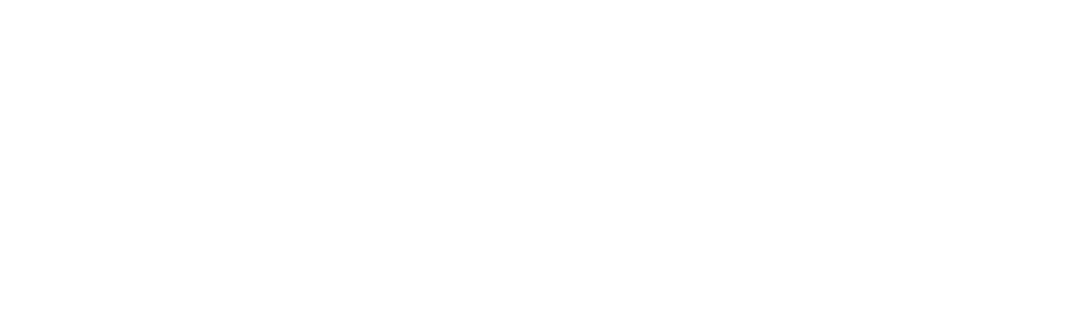
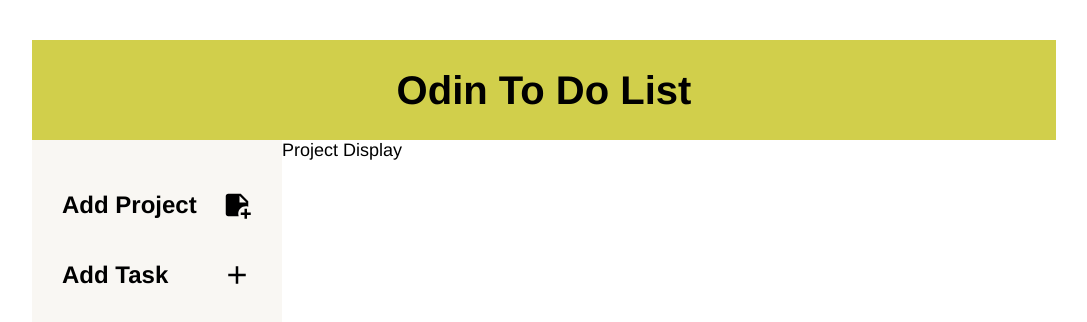
Before and after one commit to gtpWebDev/odin-6-to-do-list, a website built with webpack: page src/template.html in a window 1280 px wide. Shown: the whole page, without its empty margins (96-1183 px from the left). Built offline with nearby package versions, Linux system fonts and the light colour scheme.

Commit message:
Add main page sidebar structure
Sidebar structure added with add project and add task options

```diff
--- /dev/null
+++ b/src/generateDOM.js
@@ -0,0 +1,47 @@
+import NotePlusIcon from "./note-plus.svg"
+import PlusIcon from "./plus.svg"
+
+
+function pageLoad() {
+
+  loadSideBar();
+
+
+}
+
+
+function loadSideBar() {
+
+  const sidebar = document.querySelector("#sidebar");
+
+  const addProject = constructSidebarItem("Add Project",NotePlusIcon)
+  sidebar.appendChild(addProject);
+
+  const addTask = constructSidebarItem("Add Task",PlusIcon)
+  sidebar.appendChild(addTask);
+
+}
+
+function constructSidebarItem(text,imageUrl) {
+
+  const sidebarItem = document.createElement("div");
+  sidebarItem.setAttribute("class","sidebarItem");
+
+  const sidebarName = document.createElement("p");
+  sidebarName.setAttribute("class","sidebarName");
+  sidebarName.textContent = text;
+
+  const sidebarIcon = document.createElement("img");
+  sidebarIcon.setAttribute("class","sidebarIcon");
+  sidebarIcon.setAttribute("src",imageUrl);
+
+  sidebarItem.appendChild(sidebarName);
+  sidebarItem.appendChild(sidebarIcon);
+
+  return sidebarItem;
+
+}
+
+export {
+  pageLoad
+};
--- a/src/index.js
+++ b/src/index.js
@@ -1,9 +1,11 @@
 import "./styles.css"
-import Icon from './icon.png';
+import { pageLoad } from "./generateDOM.js"
 import { checkModuleBundling } from "./other.js";
+//import { Task } from "./Task.js"
 
-import { Task } from "./Task.js"
+pageLoad();
 
+/*
 const newTask = new Task("Name", "Description", new Date(), "Top priority!");
 
 console.table(newTask);
@@ -19,3 +21,4 @@ console.log("Priority", newTask.priority); // uses the getter
 newTask.priority = "Do it later..."; // uses the setter
 
 console.log("Priority", newTask.priority);
+*/
--- a/src/styles.css
+++ b/src/styles.css
@@ -1,3 +1,33 @@
+
+:root {
+
+  --font-hierarchy: Helvetica, Arial, sans-serif, "Apple Color Emoji", "Segoe UI Emoji", "Segoe UI Symbol";
+
+  --backGroundColour: #ffffff; /* exclusive to backgrounds */
+  --borderColour: #000000; /* exclusive to borders */
+
+  --lightTextColour: #f8f1e4; /* for use on dark backgrounds */
+  --darkTextColour: #1f0000; /* for use on light backgrounds */
+
+  --lightestColour: #f9f7f3;
+  --midLightColour: #d1cf4b;
+  --midColour: #c1121f;
+  --midDarkColour: #218ae6;
+  --darkestColour: #003049;
+
+  --greenGood: rgb(0, 128, 0);
+  --redBad: rgb(247, 0, 0);
+
+
+  /* Main body max of 80% vw and 1500px, centred */
+  --maxContentWidth: 1500px;
+  --bodyWidth: min(var(--maxContentWidth),80vw);
+  --bodyMargin: max(calc(0.5*(100vw - var(--maxContentWidth))),10vw);
+
+  --tab-height: 50px;
+
+}
+
 @font-face {
   font-family: 'Dancing';
   src: url('./dancing.ttf');
@@ -6,11 +36,60 @@
 }
 
 p {
-  color: red;
+  margin: 0;
 }
 
-#fontCheck {
-  color: black;
+body {
+  font-family: var(--font-hierarchy);
+  font-size: 18px;
+
+  width: var(--bodyWidth);
+
+  margin: 5vh var(--bodyMargin);
+  display: grid;
+  grid-template-columns: 250px 1fr;
+  grid-template-rows: 100px max(700px, calc(90vh - 100px)); /* top and bottom 5vh, but main panel minimum 700px */
+}
+
+#navbar {
+  grid-row: 1;
+  grid-column: 1 / 3;
+  background-color: var(--midLightColour);
+  display: grid;
+  place-items: center;
+  font-size: 40px;
+  font-weight: 800;
+}
+
+#sidebar {
+  grid-row: 2;
+  grid-column: 1;
+  background-color: var(--lightestColour);
+  padding: 50px 30px;
+  display: grid;
+  row-gap: 40px;
+  align-content: start; /* contents go in top of container */
+  justify-content: stretch; /* stretch horizontally across whole container */
+}
+
+.sidebarItem {
+  display: grid;
+  grid-template-columns: 1fr auto; /* icon to right, name takes remainder of room */
+  align-items: center; /* children centred vertically */
+}
+
+.sidebarName {
+  align-items: start;
   font-size: 24px;
-  font-family: 'Dancing';
+  font-weight: 800;
 }
+
+.sidebarIcon {
+  width: 30px;
+}
+
+#project-display {
+  grid-row: 2;
+  grid-column: 2;
+  background-color: var(--backGroundColour);
+}
--- a/src/template.html
+++ b/src/template.html
@@ -7,5 +7,12 @@
 </head>
 <body>
 
+  <div id="navbar">Odin To Do List</div>
+  <div id="sidebar">
+  </div>
+  <div id="project-display">
+    Project Display
+  </div>
+
 </body>
 </html>
```
Also changed, not shown: dist/163901b5272c64ad919e.svg (added), dist/3cffe9a515498593b872.svg (added), dist/9de288190343e9bdd851.png (deleted), dist/index.html, dist/main.js, src/note-plus.svg (added), src/plus.svg (added).
